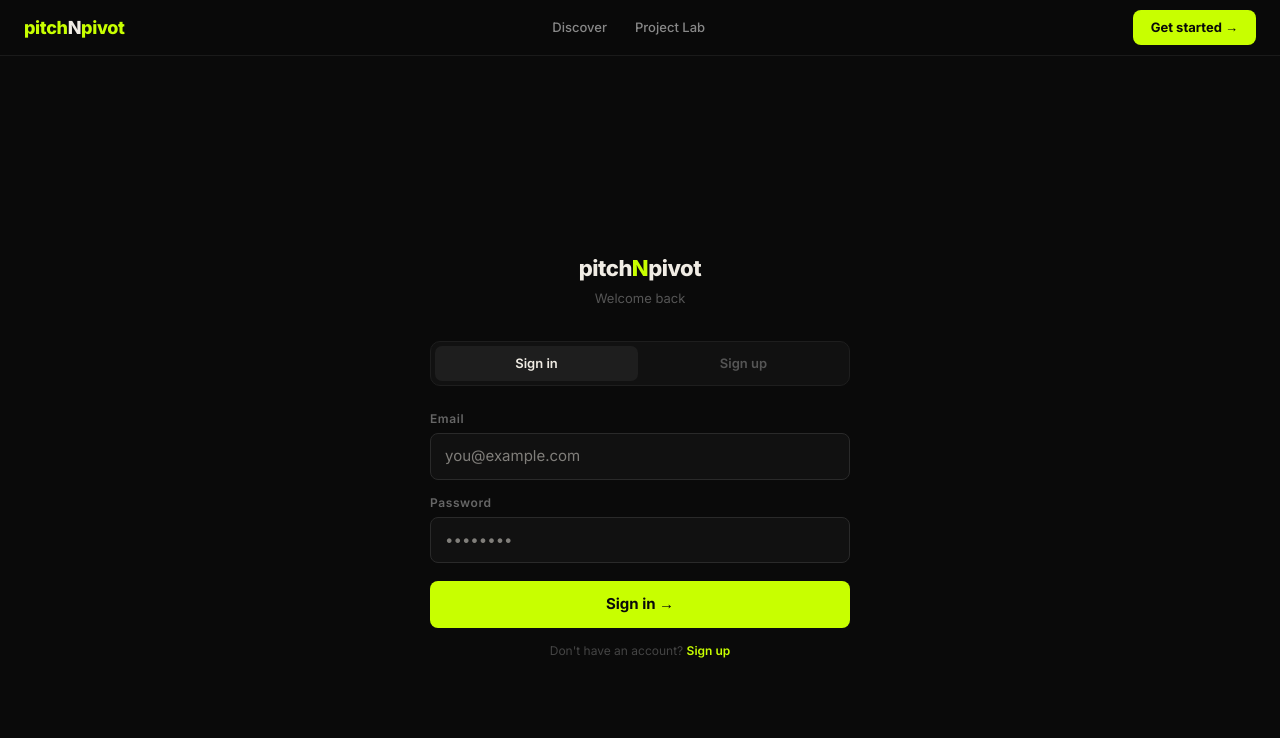
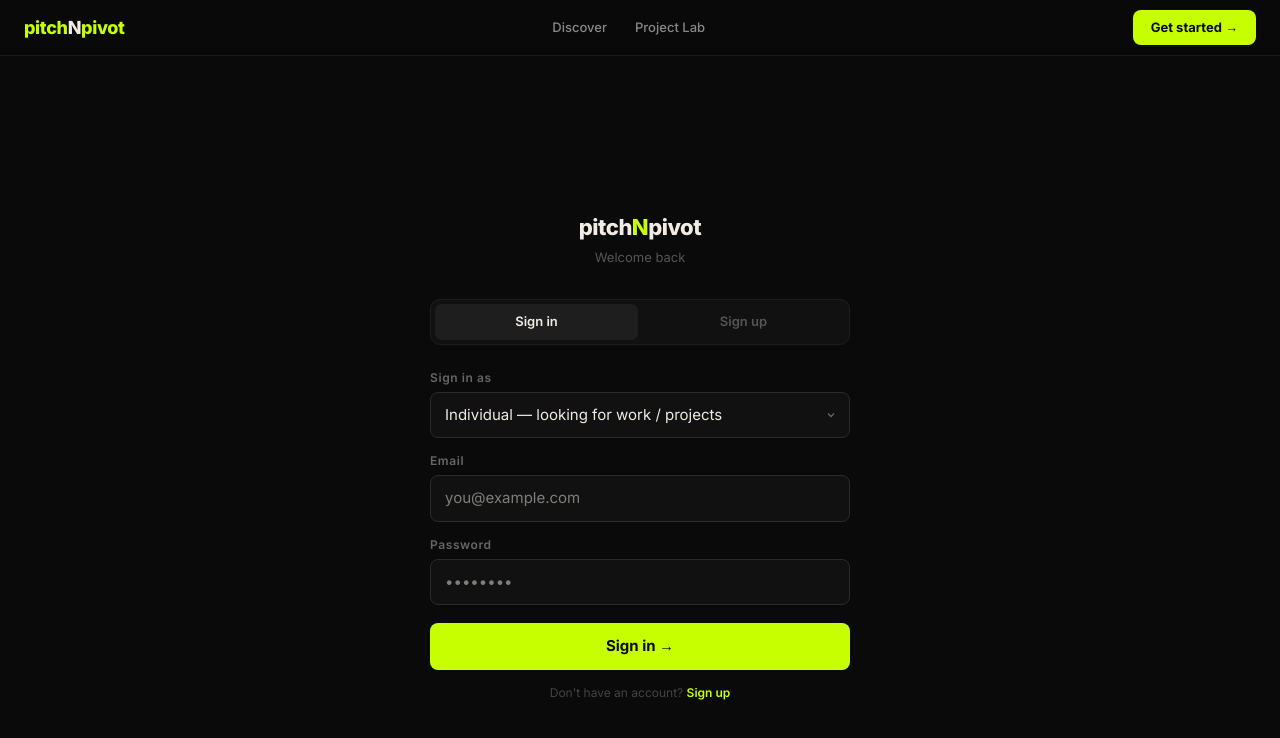
Before and after one commit to ronaksri03/pitchnpivot, a Next.js app: page /auth in a window 1280 px wide. Shown: the top 738 px of the page. Built offline with nearby package versions, Linux system fonts and the light colour scheme.

Commit message:
fix: auth type mismatch blocks wrong-role login, lab JSX fragment, managers redirect from discover

```diff
--- a/src/app/auth/page.tsx
+++ b/src/app/auth/page.tsx
@@ -80,6 +80,14 @@ export default function AuthPage() {
         const { data, error: err } = await sb.auth.signInWithPassword({ email, password })
         if (err) throw err
         const acct = data.user?.user_metadata?.account_type
+        if (acct && acct !== accountType) {
+          await sb.auth.signOut()
+          throw new Error(
+            acct === 'manager'
+              ? 'This is a manager account. Please select \'Manager\' to sign in.'
+              : 'This is an individual account. Please select \'Individual\' to sign in.'
+          )
+        }
         router.replace(acct === 'manager' ? '/dashboard' : '/profile')
       }
     } catch (err: unknown) {
@@ -120,9 +128,9 @@ export default function AuthPage() {
 
         <form onSubmit={handleSubmit} style={{ display: 'flex', flexDirection: 'column', gap: '14px' }}>
 
-          {/* Account type dropdown — only shown on signup */}
-          {isSignup && <div>
-            <label style={label}>I am a</label>
+          {/* Account type selector — shown on both login and signup */}
+          <div>
+            <label style={label}>{isSignup ? 'I am a' : 'Sign in as'}</label>
             <div style={{ position: 'relative' }}>
               <select
                 value={accountType}
@@ -133,7 +141,7 @@ export default function AuthPage() {
                 <option value="manager">Manager — hiring or posting projects</option>
               </select>
             </div>
-          </div>}
+          </div>
 
           {/* Signup-only fields */}
           {isSignup && (
--- a/src/app/discover/page.tsx
+++ b/src/app/discover/page.tsx
@@ -1,7 +1,7 @@
 'use client'
 
 import { useEffect, useState, useCallback } from 'react'
-import { useSearchParams } from 'next/navigation'
+import { useSearchParams, useRouter } from 'next/navigation'
 import { getClient } from '@/lib/supabase'
 import { Profile } from '@/types'
 import { useAuth } from '@/context/AuthContext'
@@ -40,13 +40,21 @@ function DiscoverContent() {
   const searchParams = useSearchParams()
   const communityTag = searchParams.get('community')
 
-  const { user, accountType } = useAuth()
+  const { user, accountType, loading: authLoading } = useAuth()
+  const router = useRouter()
   const [profiles, setProfiles] = useState<Profile[]>([])
   const [search, setSearch] = useState('')
   const [openOnly, setOpenOnly] = useState(false)
   const [selectedId, setSelectedId] = useState<string | null>(null)
   const [loading, setLoading] = useState(true)
   const sb = getClient()
+
+  // Managers are redirected — discover is for individuals
+  useEffect(() => {
+    if (!authLoading && accountType === 'manager') {
+      router.replace('/dashboard')
+    }
+  }, [authLoading, accountType, router])
 
   const loadProfiles = useCallback(async () => {
     setLoading(true)
--- a/src/app/lab/page.tsx
+++ b/src/app/lab/page.tsx
@@ -211,6 +211,7 @@ export default function LabPage() {
                 )
               })}
             </div>
+            </>
           )}
         </>
       ) : tab === 'mine' ? (
```
